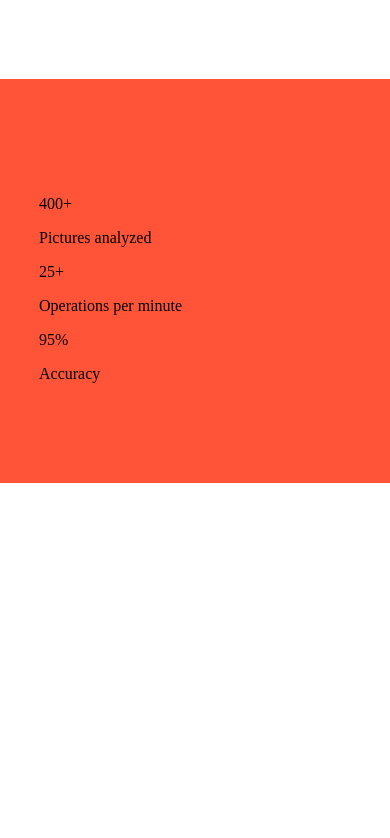
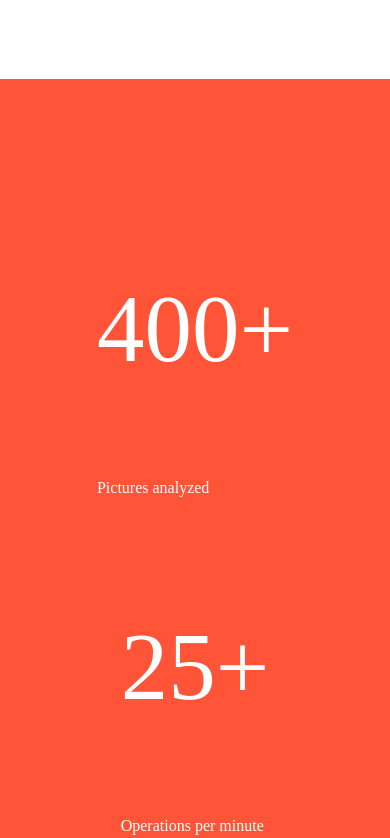
Before and after one commit to asianParadissseee/whois-decode, a plain HTML site: page index.html in a window 390 px wide. Shown: the part 1333-2171 px from the top of the page. Before the commit the page ends 1816 px from the top, so only its background shows below. Drawn offline with Linux system fonts and the light colour scheme.

Commit message:
styled numbers block

```diff
--- a/styles/numbers.css
+++ b/styles/numbers.css
@@ -1,4 +1,29 @@
 #numbers {
     padding: 100px 0;
     background-color: #FF5437;
+    color: white;
 }
+
+#numbers .container {
+    display: flex;
+    justify-content: space-between;
+    gap: 20px;
+    align-items: center;
+    flex-direction: row;
+}
+
+#numbers p {
+    font-size: 95px;
+    font-weight: 400;
+}
+
+#numbers .text  {
+    font-size: 14px;
+    font-weight: 400;
+}
+
+@media screen and (max-width: 768px) {
+    #numbers .container {
+        flex-direction: column;
+    }
+}
```
Also changed, not shown: index.html (+1 -0 lines).
